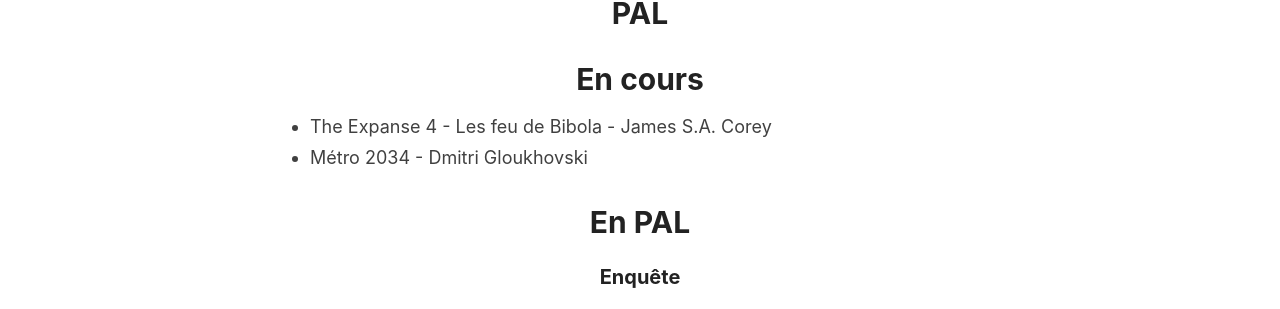
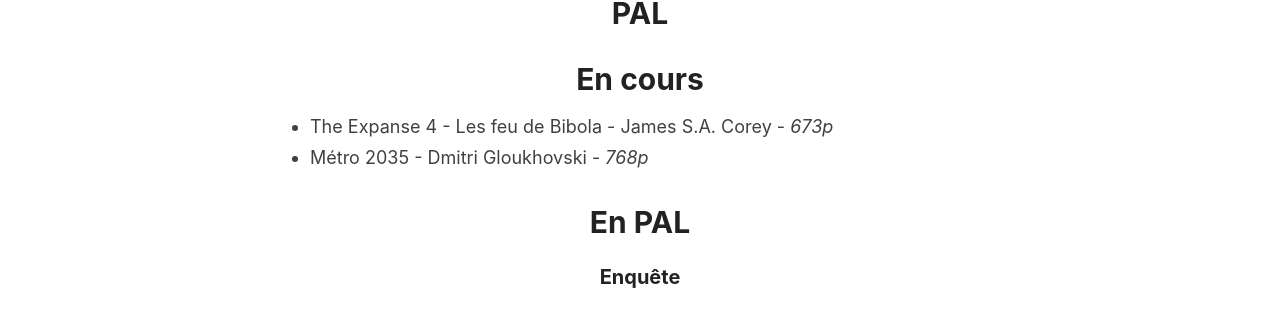
Before and after one commit to homeostasie/bouquins, a Jekyll site: the page built from _pages/pal.md, in a window 1280 px wide. Shown: the part 199-508 px from the top of the page. Built offline with Jekyll 4.4.1, drawn with Linux system fonts in a browser that asks for light colours.

Commit message:
ajout nb pages

```diff
--- a/_pages/pal.md
+++ b/_pages/pal.md
@@ -7,8 +7,8 @@
 
 # En cours
 
-- The Expanse 4 - Les feu de Bibola - James S.A. Corey
-- Métro 2034 - Dmitri Gloukhovski
+- The Expanse 4 - Les feu de Bibola - James S.A. Corey - *673p*
+- Métro 2035 - Dmitri Gloukhovski - *768p*
 
 # En PAL
 
```
Also changed, not shown: _posts/2024-01-01-pal-2024.md (+2 -2 lines).
